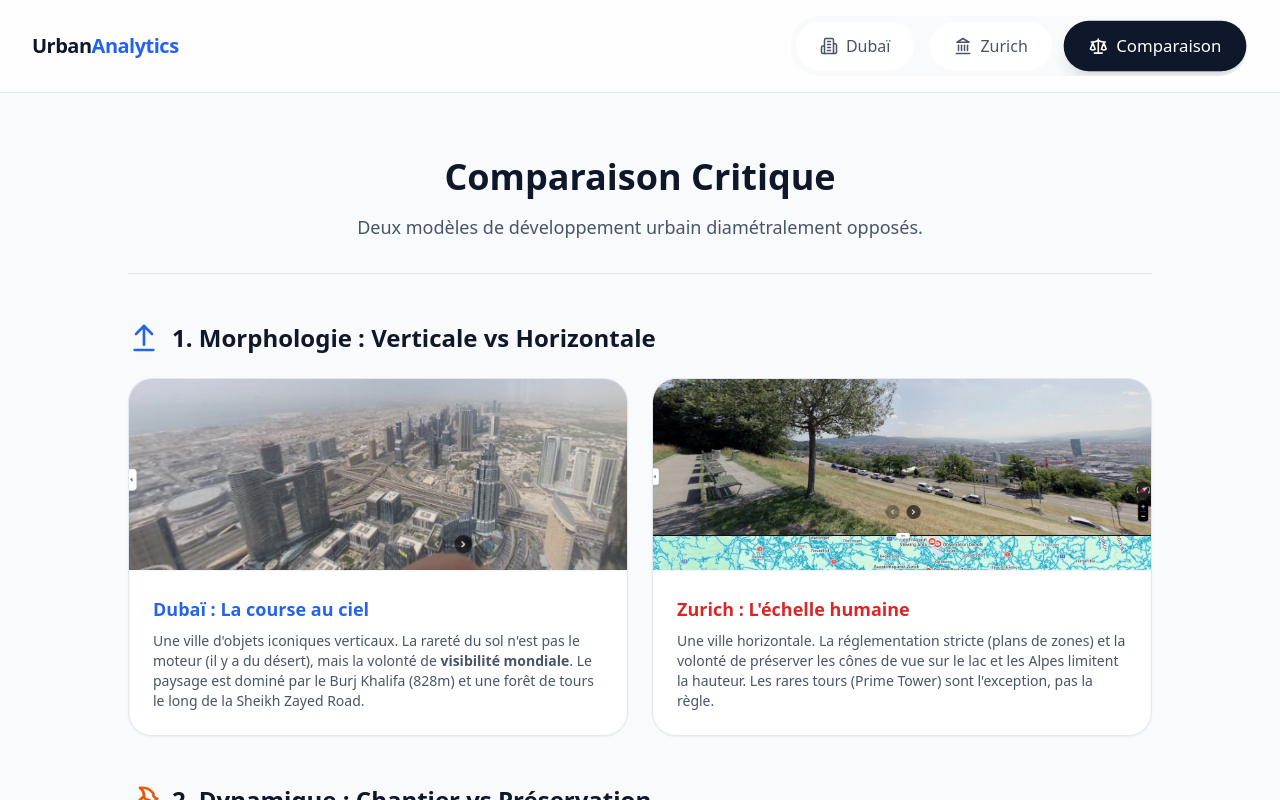
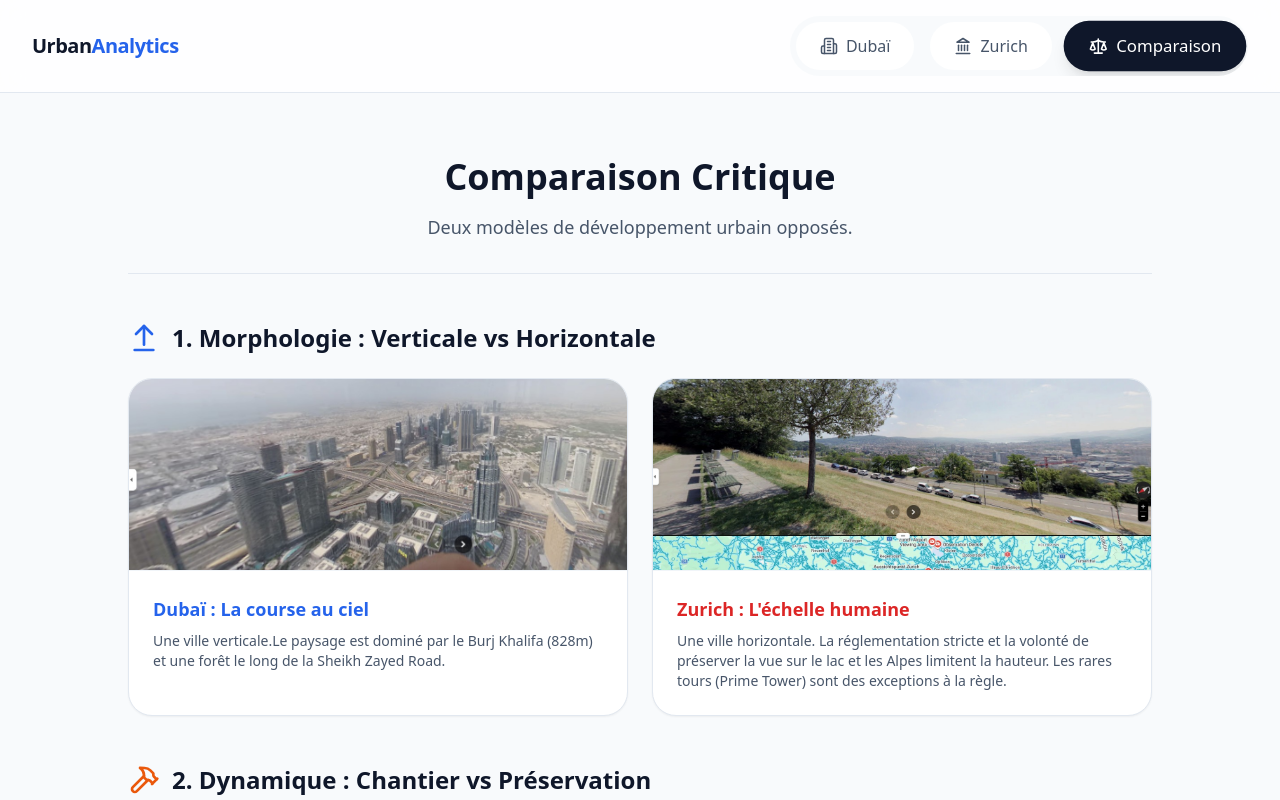
Before and after one commit to lucabent78-byte/projet-1ere, a React (Vite) app: page / in a window 1280 px wide. Both pictures are taken after a click on the button "Comparaison". Shown: the top 800 px of the page. Built offline with nearby package versions, Linux system fonts and the light colour scheme.

Commit message:
Update AnalysisPage.tsx

```diff
--- a/components/AnalysisPage.tsx
+++ b/components/AnalysisPage.tsx
@@ -12,7 +12,7 @@ export const AnalysisPage: React.FC = () => {
           Comparaison Critique
         </h1>
         <p className="text-lg text-slate-600 max-w-2xl mx-auto">
-          Deux modèles de développement urbain diamétralement opposés.
+          Deux modèles de développement urbain opposés.
         </p>
       </div>
 
@@ -35,7 +35,7 @@ export const AnalysisPage: React.FC = () => {
               <div className="p-6 flex-1">
                  <h3 className="font-bold text-lg mb-2 text-blue-600">Dubaï : La course au ciel</h3>
                  <p className="text-slate-600 text-sm">
-                    Une ville d'objets iconiques verticaux. La rareté du sol n'est pas le moteur (il y a du désert), mais la volonté de <strong>visibilité mondiale</strong>. Le paysage est dominé par le Burj Khalifa (828m) et une forêt de tours le long de la Sheikh Zayed Road.
+                    Une ville verticale.Le paysage est dominé par le Burj Khalifa (828m) et une forêt le long de la Sheikh Zayed Road.
                  </p>
               </div>
            </div>
@@ -51,7 +51,7 @@ export const AnalysisPage: React.FC = () => {
               <div className="p-6 flex-1">
                  <h3 className="font-bold text-lg mb-2 text-red-600">Zurich : L'échelle humaine</h3>
                  <p className="text-slate-600 text-sm">
-                    Une ville horizontale. La réglementation stricte (plans de zones) et la volonté de préserver les cônes de vue sur le lac et les Alpes limitent la hauteur. Les rares tours (Prime Tower) sont l'exception, pas la règle.
+                    Une ville horizontale. La réglementation stricte et la volonté de préserver la vue sur le lac et les Alpes limitent la hauteur. Les rares tours (Prime Tower) sont des exceptions à la règle.
                  </p>
               </div>
            </div>
@@ -79,7 +79,7 @@ export const AnalysisPage: React.FC = () => {
                     <AlertTriangle size={16} /> En construction permanente
                  </div>
                  <p className="text-slate-600 text-sm">
-                    Le paysage est marqué par l'omniprésence des grues. La ville est en perpétuel devenir, avec des quartiers entiers sortant du sable en quelques années (ex: Creek Harbour). C'est l'esthétique de l'inachèvement rapide.
+                    Le paysage est marqué par l'omniprésence des grues. La ville est en perpétuel développement, avec des quartiers entiers sortant du sable en quelques années (ex: Creek Harbour).
                  </p>
               </div>
            </div>
@@ -97,7 +97,7 @@ export const AnalysisPage: React.FC = () => {
                     <CheckCircle2 size={16} /> Stabilité & Rénovation
                  </div>
                  <p className="text-slate-600 text-sm">
-                    Pas de chantiers pharaoniques. On rénove, on transforme (friches industrielles), mais on ne démolit pas le centre. Le paysage semble "fini", stable et apaisé, privilégiant la pérennité sur la nouveauté.
+                    Pas de chantiers aussi importants. On rénove, on transforme mais on ne démolit pas le centre. Le paysage semble "fini", stable , privilégiant la solidité
                  </p>
               </div>
            </div>
@@ -148,7 +148,7 @@ export const AnalysisPage: React.FC = () => {
               <div className="p-6 flex-1">
                  <h3 className="font-bold text-lg mb-2 text-emerald-600">Zurich : Tissu Homogène</h3>
                  <p className="text-slate-600 text-sm">
-                    Il n'y a pas de "quartiers pauvres" ou de bidonvilles. Grâce à une politique sociale forte et aux coopératives d'habitation, la mixité est réelle. Le standard de logement est élevé partout, créant un paysage urbain socialement continu sans rupture violente.
+                    Il n'y a pas de "quartiers pauvres" ou de bidonvilles. Le standard de logement est élevé partout, créant un paysage urbain socialement continu sans grosse rupture.
                  </p>
               </div>
            </div>
```
